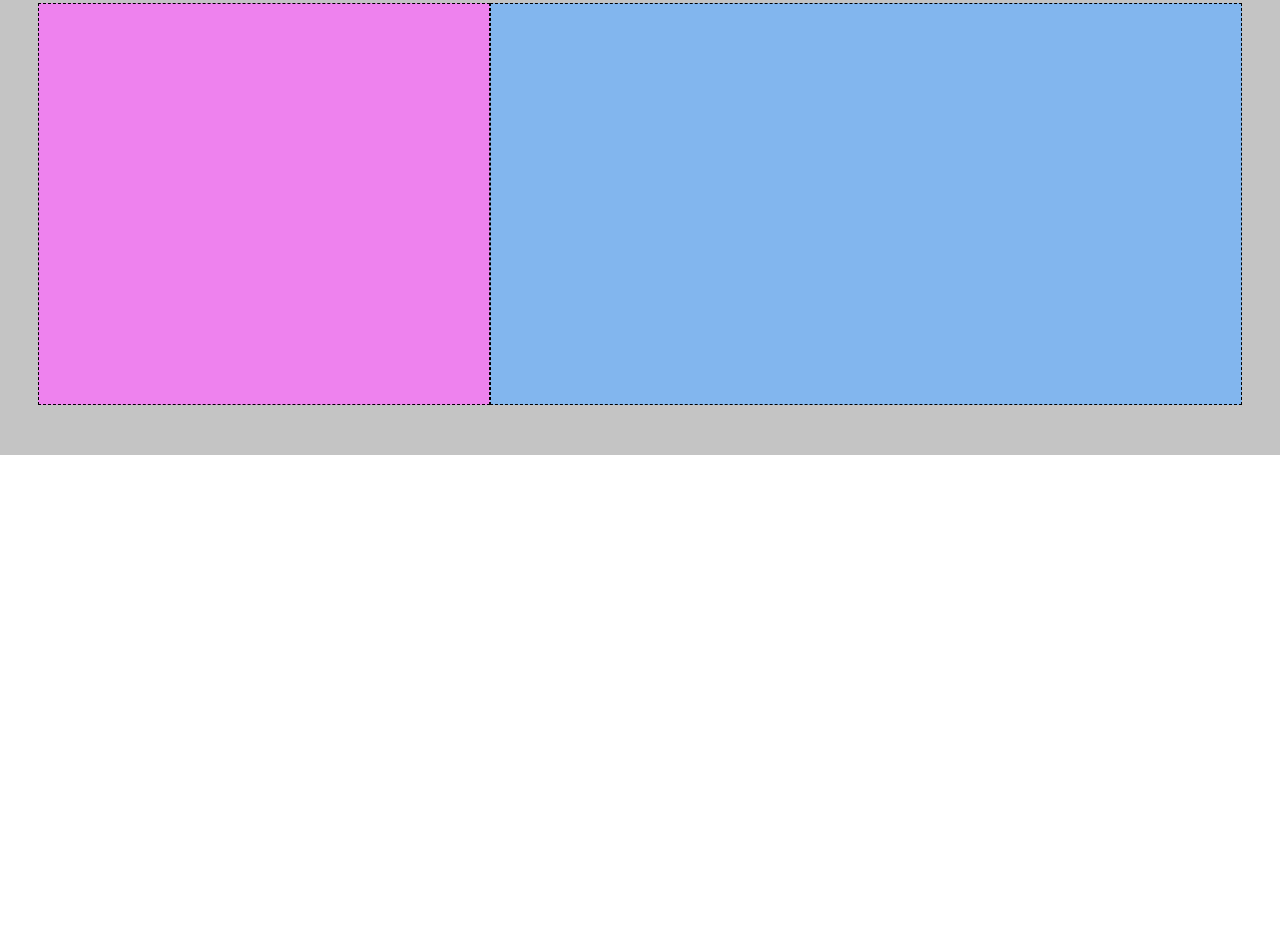
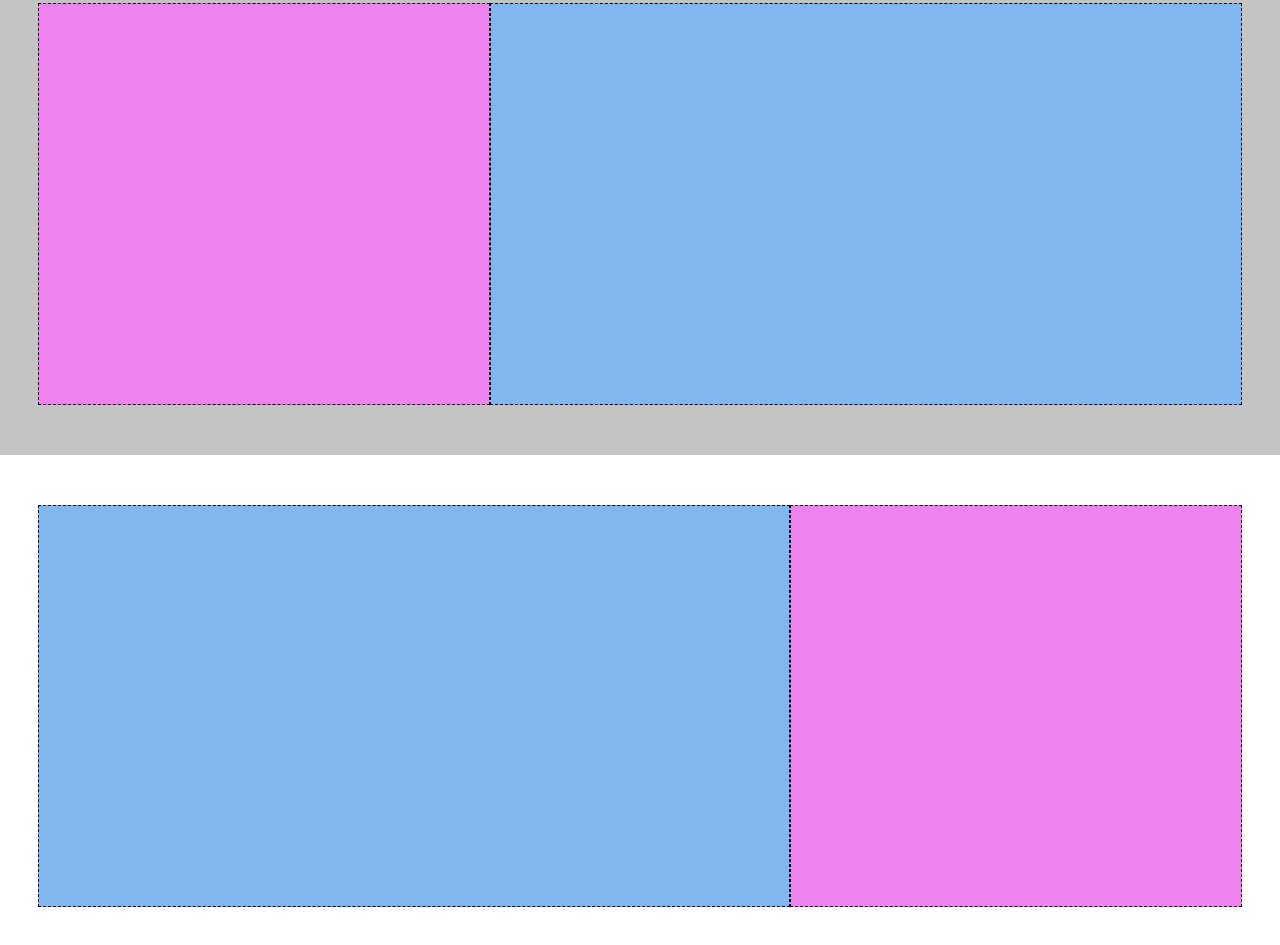
Before and after one commit to gabrielediemmanuele/htmlcss-struttura-discord, a plain HTML site: page index.html in a window 1280 px wide. Shown: the part 1113-2058 px from the top of the page. Before the commit the page ends 1618 px from the top, so only its background shows below. Drawn offline with Linux system fonts and the light colour scheme.

Commit message:
feat: seaction 3 copy by section 1

```diff
--- a/index.html
+++ b/index.html
@@ -37,6 +37,10 @@
       <div class="lightblue-block"></div>
     </section>
     <!--section 3-->
+    <section class="x1-container">
+      <div class="lightblue-block"></div>
+      <div class="lightpink-block"></div>
+    </section>
     <!-- section 4-->
     <!-- section 5-->
     <!-- section 6 - FOOTER -->
--- a/style.css
+++ b/style.css
@@ -77,3 +77,5 @@ header {
   margin: 50px auto;
   padding: 50px 0 50px 0;
 }
+
+/*section 3 like section 1*/
```
